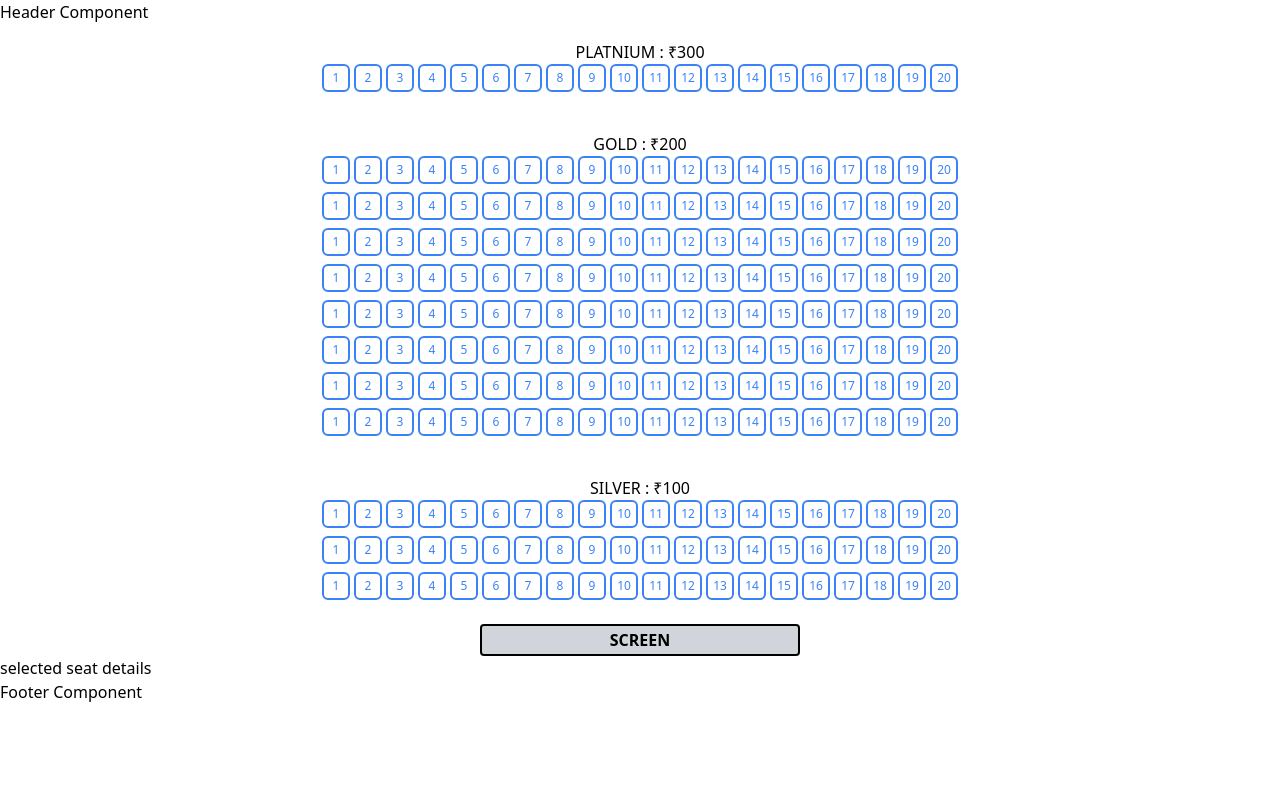
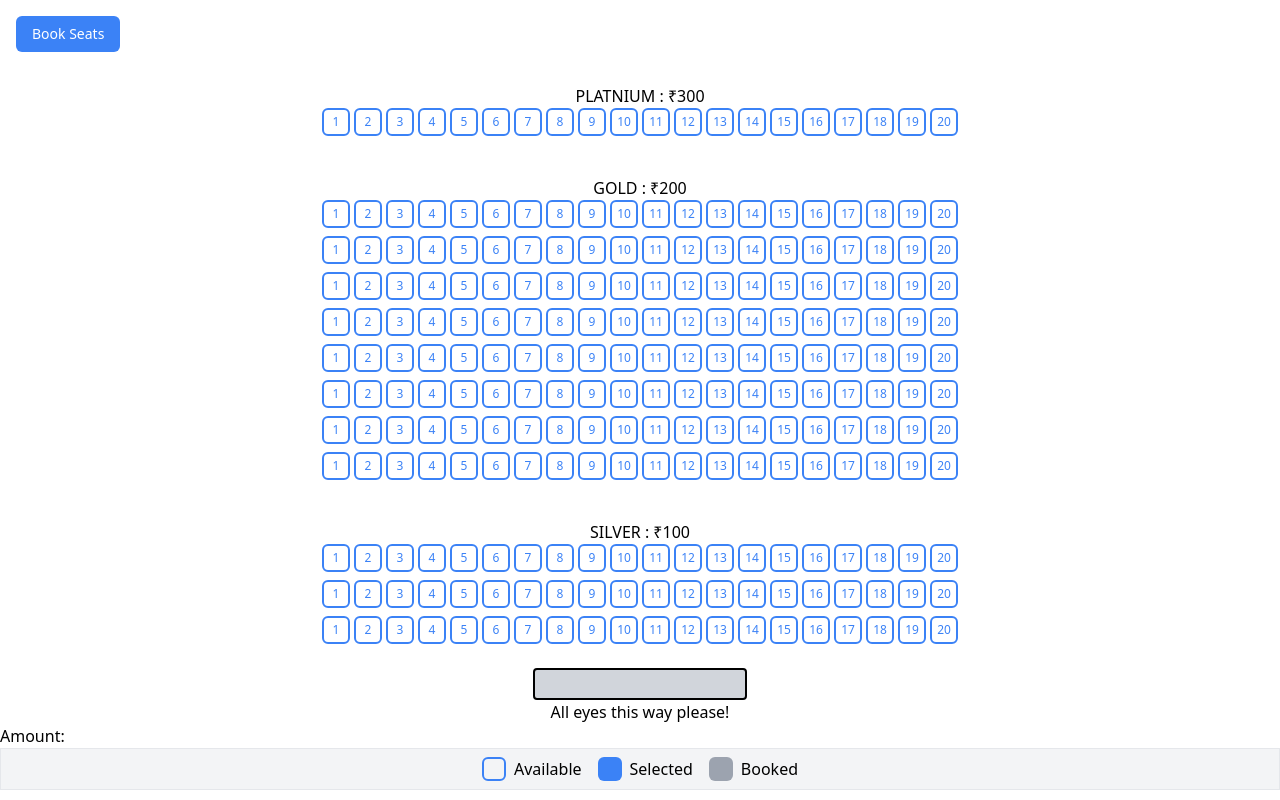
Before and after one commit to Prakritig01/theater_booking_page, a React (Create React App) app: page / in a window 1280 px wide. Built offline with nearby package versions, Linux system fonts and the light colour scheme.

Commit message:
bookSelectedSeat reducer added

```diff
--- a/src/components/Footer/Footer.js
+++ b/src/components/Footer/Footer.js
@@ -1,11 +1,25 @@
-import React from 'react'
+import React from "react";
+import SingleSeat from "../SingleSeat/SingleSeat";
 
 const Footer = () => {
   return (
-    <div>
-      <h1>Footer Component</h1>
+    <div className="sticky bottom-0 bg-gray-100 p-1 border">
+      <div className="flex justify-center gap-4 p-1">
+        <div className="flex items-center space-x-2">
+          <div className="w-6 h-6 rounded-md border-2 border-blue-500"></div>
+          <span>Available</span>
+        </div>
+        <div className="flex items-center space-x-2">
+          <div className="w-6 h-6 bg-blue-500 rounded-md"></div>
+          <span>Selected</span>
+        </div>
+        <div className="flex items-center space-x-2">
+          <div className="w-6 h-6 bg-gray-400 rounded-md"></div>
+          <span>Booked</span>
+        </div>
+      </div>
     </div>
-  )
-}
+  );
+};
 
-export default Footer
+export default Footer;
--- a/src/components/Header/Header.js
+++ b/src/components/Header/Header.js
@@ -1,11 +1,25 @@
-import React from 'react'
+import React from 'react';
+import { useDispatch, useSelector } from 'react-redux';
+import { selectSelectedSeats, bookSelectedSeats } from '../../slices/SeatSlice';
 
 const Header = () => {
+
+  const selectedSeats = useSelector(selectSelectedSeats);
+  const dispatch = useDispatch();
+
   return (
-    <div>
-      <h1>Header Component</h1>
+    <div className="sticky top-0 p-4 z-50">
+      <button
+        onClick={() => {
+          dispatch(bookSelectedSeats({ selectedSeats })); // Dispatch action to book seats
+          console.log("selected seats", selectedSeats); // Log selected seats
+        }}
+        className="bg-blue-500 text-white text-sm py-2 px-4 rounded-md hover:bg-blue-600 transition duration-200 ease-in-out focus:outline-none focus:ring-2 focus:ring-blue-400 focus:ring-opacity-50"
+      >
+        Book Seats
+      </button>
     </div>
-  )
+  );
 }
 
-export default Header
+export default Header;
--- a/src/components/ScreenComponent/ScreenComponent.js
+++ b/src/components/ScreenComponent/ScreenComponent.js
@@ -2,10 +2,11 @@ import React from 'react';
 
 const ScreenComponent = () => {
   return (
-    <div className="flex justify-center items-center ">
-      <div className="w-1/4 h-8 bg-gray-300 rounded border-2 border-black text-center flex items-center justify-center">
-        <p className="text-black font-bold">SCREEN</p>
+    <div className="flex flex-col justify-center items-center">
+      <div className="w-1/6 h-8 bg-gray-300 rounded border-2 border-black text-center flex items-center justify-center">
+
       </div>
+      <p className="text-black">All eyes this way please!</p>
     </div>
   )
 }
--- a/src/components/SelectedSeatDetails/SelectedSeatDetails.js
+++ b/src/components/SelectedSeatDetails/SelectedSeatDetails.js
@@ -3,7 +3,7 @@ import React from 'react'
 const SelectedSeatDetails = () => {
   return (
     <div>
-      <h1>selected seat details</h1>
+      <p>Amount:</p>
     </div>
   )
 }
--- a/src/components/SingleSeat/SingleSeat.js
+++ b/src/components/SingleSeat/SingleSeat.js
@@ -9,15 +9,21 @@ const SingleSeat = ({seat}) => {
         <button
         key={seat.id}
         className={`w-7 h-7 ${
-              seat.isSelected
-                ? "bg-blue-500 text-white text-xs"
-                : "bg-white text-blue-500 text-xs"
-            } border-2 border-blue-500 rounded-md flex justify-center items-center cursor-pointer hover:bg-blue-500 hover:text-white` }
+          seat.isBooked
+            ? "bg-gray-500 border-gray-500 text-white text-xs cursor-not-allowed" // Gray background and disabled cursor when booked
+            : seat.isSelected
+            ? "bg-blue-500 text-white text-xs border-blue-500"
+            : "bg-white text-blue-500 text-xs border-blue-500"
+        } border-2 rounded-md flex justify-center items-center cursor-pointer ${
+          !seat.isBooked ? "hover:bg-blue-500 hover:text-white" : "" // Only apply hover effect if the seat is not booked
+        }`}
         onClick={() => {
+          // Prevent selection if the seat is booked
+          if (!seat.isBooked) {
             dispatch(toggleSelectSeat(seat.id));
-              console.log(seat.id);
+          }
         }}
-
+        disabled={seat.isBooked} // Disable the button if the seat is booked
       >
         {seat.column}
       </button>
--- a/src/slices/SeatSlice.js
+++ b/src/slices/SeatSlice.js
@@ -8,32 +8,46 @@ const seatSlice = createSlice({
     toggleSelectSeat: (state, action) => {
       const id = action.payload;
       const seat = state.find((seat) => seat.id === id);
-      console.log({ ...seat });
+      // console.log({ ...seat });
       if (seat && !seat.isBooked) {
-        console.log("Before toggle:", seat.isSelected); // Check status before
         seat.isSelected = !seat.isSelected;
-        console.log("After toggle:", seat.isSelected); // Check status after
       } else {
-        console.log(`Seat ${id} cannot be toggled (already booked or not found).`);
+        console.log(
+          `Seat ${id} cannot be toggled (already booked or not found).`
+        );
       }
-      console.log({...seat} );
+      // console.log({ ...seat });
+    },
+    bookSelectedSeats: (state,action) => {
+      const { selectedSeats } = action.payload;
+      console.log("selected Seats in slice :" ,selectedSeats);
+      selectedSeats.forEach((seat)=> {
+        const singleSeat = state.find((item) => item.id === seat.id);
+        if (singleSeat && singleSeat.isSelected) {
+          singleSeat.isBooked = true;
+          singleSeat.isSelected = false;
+        } else {
+          console.log(`Seat ${singleSeat} could not be booked because it's either already booked or not selected.`);
+        }
+      })
     },
   },
 });
 
 export const selectAllSeats = (state) => state.seatSlice;
 export const selectPlatinumSeats = (state) => {
-  // console.log("seats :", state.seatSlice );
   return state.seatSlice.filter((seat) => seat.category === "platinum");
 };
 export const selectGoldSeats = (state) => {
-  // console.log("seats :", state.seatSlice );
   return state.seatSlice.filter((seat) => seat.category === "gold");
 };
 export const selectSilverSeats = (state) => {
-  // console.log("seats :", state.seatSlice );
   return state.seatSlice.filter((seat) => seat.category === "silver");
 };
 
-export const {toggleSelectSeat} = seatSlice.actions;
+export const selectSelectedSeats = (state) => {
+  return state.seatSlice.filter((seat) => seat.isSelected);
+};
+
+export const { toggleSelectSeat,bookSelectedSeats } = seatSlice.actions;
 export default seatSlice.reducer;
```
Lines whose indentation alone changed are shown as unchanged.
